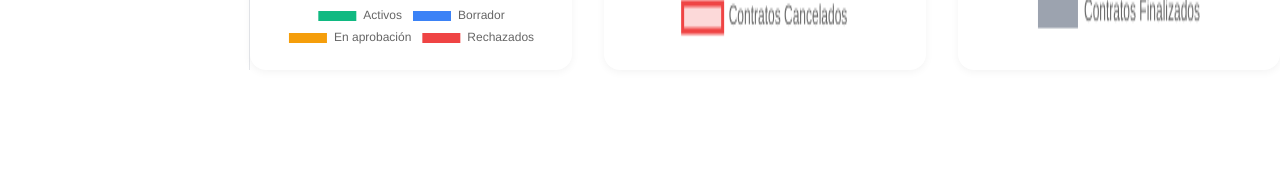
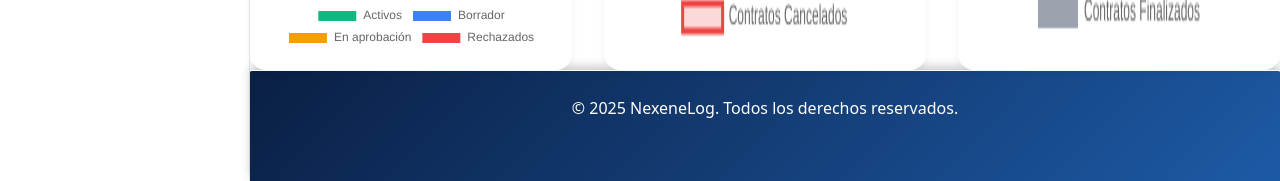
Before and after one commit to Desarollo13/RH-System-frontend, a Vue app: page / in a window 1280 px wide. Both pictures are taken after a click on the button "Iniciar Sesión". Shown: the part 742-923 px from the top of the page. Before the commit the page ends 812 px from the top, so only its background shows below. Built offline with nearby package versions, Linux system fonts and the light colour scheme.

Commit message:
implementacion/footer

```diff
--- /dev/null
+++ b/src/components/Footer.vue
@@ -0,0 +1,40 @@
+<template>
+  <footer class="footer text-center text-white">
+    <div class="container py-4">
+      <div class="row justify-content-center">
+        <div class="col-md-8">
+          <p class="mb-2">© {{ currentYear }} NexeneLog. Todos los derechos reservados.</p>
+          <div class="social-icons">
+            <a href="#" class="me-3 text-white"><i class="fab fa-facebook-f"></i></a>
+            <a href="#" class="me-3 text-white"><i class="fab fa-twitter"></i></a>
+            <a href="#" class="me-3 text-white"><i class="fab fa-linkedin-in"></i></a>
+            <a href="#" class="text-white"><i class="fab fa-instagram"></i></a>
+          </div>
+        </div>
+      </div>
+    </div>
+  </footer>
+</template>
+
+<script setup>
+const currentYear = new Date().getFullYear();
+</script>
+
+<style scoped>
+.footer {
+  background: linear-gradient(135deg, #0a1f44, #1d5aa6);
+  border-top: 1px solid #ffffff;
+  color: #ffffff;
+  border-top-left-radius: 2px;
+  border-top-right-radius: 2px;
+  padding: 0.6px 2px;
+  box-shadow: 0 -4px 10px rgba(0, 0, 0, 0.2);
+}
+.social-icons a {
+  font-size: 1.2rem;
+  transition: color 0.3s;
+}
+.social-icons a:hover {
+  color: #00c6ff;
+}
+</style>
--- a/src/views/Dashboard/DashboardLayout.vue
+++ b/src/views/Dashboard/DashboardLayout.vue
@@ -31,20 +31,27 @@
             <p class="card-number">10</p>
           </div>
         </div>
-        <div class="charts-grid ">
+
+        <div class="charts-grid">
           <div class="chart-card">
             <h3>Estados de Contrato 🥧</h3>
             <ChartPie/>
           </div>
+
           <div class="chart-card h-100">
             <h3>Resumen Mensual 📈</h3>
             <ChartLine />
           </div>
+
           <div class="chart-card h-100">
             <ChartBar />
           </div>
         </div>
       </div>
+
+      <!-- Footer colocado aquí -->
+      <Footer />
+
     </div>
   </div>
 </template>
@@ -55,6 +62,7 @@ import HeaderNav from '../../components/HeaderNav.vue'
 import ChartBar from '../../components/ChartBar.vue'
 import ChartPie from '../../components/ChartPie.vue'
 import ChartLine from '../../components/ChartLine.vue'
+import Footer from '../../components/Footer.vue'
 </script>
 
 <style scoped>
@@ -74,6 +82,11 @@ import ChartLine from '../../components/ChartLine.vue'
   flex-grow: 1;
   display: flex;
   flex-direction: column;
+  justify-content: space-between; /* para que el footer esté abajo */
+}
+
+.dashboard-content {
+  flex: 1; /* ocupa el espacio disponible */
 }
 
 .card-grid {
@@ -141,9 +154,8 @@ import ChartLine from '../../components/ChartLine.vue'
   animation: fadeInUp 0.8s forwards;
 }
 
-
 .chart-card:hover {
-  transform: scale(2);
+  transform: scale(1.05);
   box-shadow: 0 8px 20px rgba(0, 0, 0, 0.15);
 }
 
```
Lines whose indentation alone changed are shown as unchanged.
